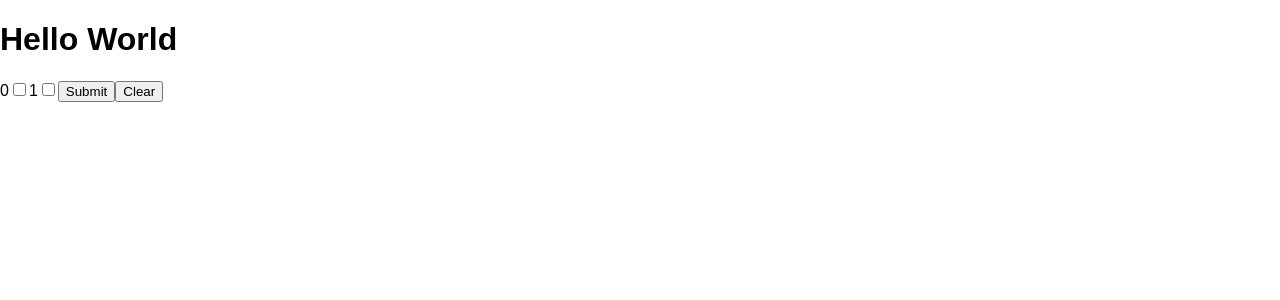
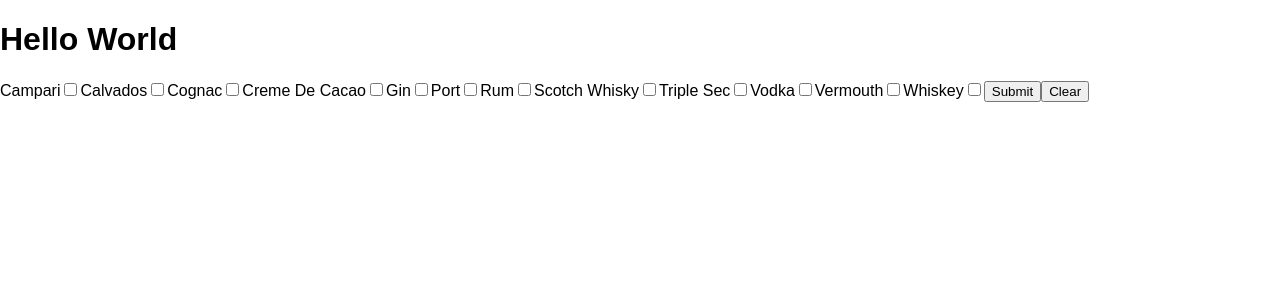
Before and after one commit to PGalicia/CocktailFinder, a React (Create React App) app: page / in a window 1280 px wide. Shown: the top 300 px of the page. Built offline with nearby package versions, Linux system fonts and the light colour scheme.

Commit message:
Setup LIQUOR category checkbox

```diff
--- a/src/App.js
+++ b/src/App.js
@@ -1,27 +1,49 @@
 import React, { Component } from 'react';
 import Checklist from './components/checklist';
 import './style/App.css';
-import COCKTAILS from './cocktail';
+import { UNFORGETTABLES, LIQUOR } from './cocktail'
 
 class App extends Component {
   state = {
-    cocktails: COCKTAILS,
-    selected: [
-      { category: "alcohol", checked: ["alc1", "alc2"] },
-      { category: "ingredients", checked: ["ingre1", "ingre2", "ingre3"] }
-    ],
-    result: [],
-    checkboxes: [
-      { id: 0, isChecked: false },
-      { id: 1, isChecked: false }
-    ]
+    cocktails: UNFORGETTABLES,
+    selectedLiquor: [],
+    checkboxes: []
   }
 
   constructor() {
     super();
+
+    // State Setup
+    this.setupCheckbox = this.setupCheckbox.bind(this);
+
+    // Event Handlers
     this.handleChange = this.handleChange.bind(this);
     this.handleSubmit = this.handleSubmit.bind(this);
     this.handleClear = this.handleClear.bind(this);
+  }
+
+  componentDidMount() {
+    this.setupCheckbox();
+    console.log(Object.keys(this.state.cocktails))
+    // console.log(this.state.cocktails["White Lady"]);
+  }
+
+  componentDidUpdate() {
+    // console.log(this.state.checkboxes);
+  }
+
+  // Only LIQUOR for now. Most likely need to refactor it to take in just LIQUOR category
+  // or possibly add a new method
+  setupCheckbox() {
+    let checkboxes = [];
+
+    for(let id = 0; id < LIQUOR.length ;id++) {
+      let key = LIQUOR[id];
+      let template = { id: id, name: key, isChecked: false };
+      checkboxes.push(template);
+    }
+
+    this.setState({checkboxes});
   }
 
   handleSubmit(e) {
@@ -31,21 +53,20 @@ class App extends Component {
     let selected = [];
     this.state.checkboxes.forEach(function(element) {
       if(element.isChecked === true) {
-        selected.push(element.id);
+        selected.push(element.name);
+        // selected.push(element.id);
       }
     });
-    this.setState({result: selected});
+    this.setState({selectedLiquor: selected});
 
     // Reset 'checkboxes' - put to a new function
-
   }
 
   handleChange(e) {
     let checkboxes = [...this.state.checkboxes];
     let bool = e.target.value === "false" ? true : false;
-    checkboxes[+e.target.name].isChecked = bool;
+    checkboxes[+e.target.id].isChecked = bool;
     this.setState({checkboxes});
-    console.log(e.target.checked)
   }
 
   handleClear(e) {
@@ -61,7 +82,7 @@ class App extends Component {
       <React.Fragment>
         <h1>Hello World</h1>
         <ul>
-          {this.state.result.map(selected => {
+          {this.state.selectedLiquor.map(selected => {
             return <li key={selected}>{selected}</li>
           })}
         </ul>
--- a/src/cocktail.js
+++ b/src/cocktail.js
@@ -1,26 +1,139 @@
-export const COCKTAILS = {
-  "Alexander": {
-    "alcohol": ["Cognac", "Creme de cacao"],
-    "served": "Straight Up",
-    "garnish": ["Nutmeg"],
-    "drinkware": "Cocktail Glass",
-    "ingredients": [
-      {
-        "name": "cognac",
-        "size": "3"
-      },
-      {
-        "name": "creme de cacao",
-        "size": "3"
-      },
-      {
-        "name": "Cream",
-        "size": "3"
-      }
-    ],
-    "preparation": "Shake all ingredients with ice and strain contents into a cocktail glass. Sprinkle nutmeg on top and serve",
-    "photo": "n/a"
+
+export const UNFORGETTABLES = {
+  "Alexander" : {
+    liquor: ["Cognac", "Creme De Cacao"]
+  },
+  "Americano" : {
+    liquor: ["Campari", "Vermouth"]
+  },
+  "Angel Face" : {
+    liquor: ["Gin", "Calvados"]
+  },
+  "Aviation" : {
+    liquor: ["Gin"]
+  },
+  "Bacardi" : {
+    liquor: ["Rum"]
+  },
+  "Between The Sheets" : {
+    liquor: ["Cognac", "Rum", "Triple Sec"]
+  },
+  "Casino" : {
+    liquor: ["Gin"]
+  },
+  "Clover Club" : {
+    liquor: ["Gin"]
+  },
+  "Daiquiri" : {
+    liquor: ["Rum"]
+  },
+  "Derby" : {
+    liquor: ["Gin"]
+  },
+  "Dry Martini" : {
+    liquor: ["Gin"]
+  },
+  "Gin Fizz" : {
+    liquor: ["Gin"]
+  },
+  "John Collins" : {
+    liquor: ["Gin"]
+  },
+  "Manhattan" : {
+    liquor: ["Whiskey"]
+  },
+  "Mary Pickford" : {
+    liquor: ["Rum"]
+  },
+  "Monkey Gland" : {
+    liquor: ["Gin"]
+  },
+  "Negroni" : {
+    liquor: ["Gin", "Vermouth", "Campari"]
+  },
+  "Old Fashioned" : {
+    liquor: ["Whiskey"]
+  },
+  "Paradise" : {
+    liquor: ["Gin"]
+  },
+  "Planter's Paradise" : {
+    liquor: ["Rum"]
+  },
+  "Porto Flip" : {
+    liquor: ["Port"]
+  },
+  "Ramos Gin Fizz" : {
+    liquor: ["Gin"]
+  },
+  "Rusty Nail" : {
+    liquor: ["Scotch Whisky"]
+  },
+  "Sazerac" : {
+    liquor: ["Cognac"]
+  },
+  "Screwdriver" : {
+    liquor: ["Vodka"]
+  },
+  "Sidecar" : {
+    liquor: ["Cognac"]
+  },
+  "Stinger" : {
+    liquor: ["Cognac"]
+  },
+  "Tuxedo" : {
+    liquor: ["Gin"]
+  },
+  "Whiskey Sour" : {
+    liquor: ["Whiskey"]
+  },
+  "White Lady" : {
+    liquor: ["Gin"]
   }
 };
 
-export default COCKTAILS;
+export const LIQUOR = [
+  "Campari",
+  "Calvados",
+  "Cognac",
+  "Creme De Cacao",
+  "Gin",
+  "Port",
+  "Rum",
+  "Scotch Whisky",
+  "Triple Sec",
+  "Vodka",
+  "Vermouth",
+  "Whiskey"
+
+
+];
+
+
+
+
+
+// export const COCKTAILS = {
+//   "Alexander": {
+//     "alcohol": ["Cognac", "Creme de cacao"],
+//     "served": "Straight Up",
+//     "garnish": ["Nutmeg"],
+//     "drinkware": "Cocktail Glass",
+//     "ingredients": [
+//       {
+//         "name": "cognac",
+//         "size": "3"
+//       },
+//       {
+//         "name": "creme de cacao",
+//         "size": "3"
+//       },
+//       {
+//         "name": "Cream",
+//         "size": "3"
+//       }
+//     ],
+//     "preparation": "Shake all ingredients with ice and strain contents into a cocktail glass. Sprinkle nutmeg on top and serve",
+//     "photo": "n/a"
+//   }
+// };
--- a/src/components/checkbox.jsx
+++ b/src/components/checkbox.jsx
@@ -8,12 +8,12 @@ class Checkbox extends Component {
   render() {
     return (
       <React.Fragment>
-        <label htmlFor={this.props.id}>{this.props.id}</label>
+        <label htmlFor={this.props.id}>{this.props.name}</label>
         <input
           id={this.props.id}
           type="checkbox"
           value={this.props.isChecked}
-          name={this.props.id}
+          name={this.props.name}
           checked={this.props.isChecked}
           onChange={this.props.handleChange}
         />
--- a/src/components/checklist.jsx
+++ b/src/components/checklist.jsx
@@ -11,6 +11,7 @@ class Checklist extends Component {
               <Checkbox
                 key={checkbox.id}
                 id={checkbox.id}
+                name={checkbox.name}
                 isChecked={checkbox.isChecked}
                 handleChange={this.props.handleChange}
               />
```
